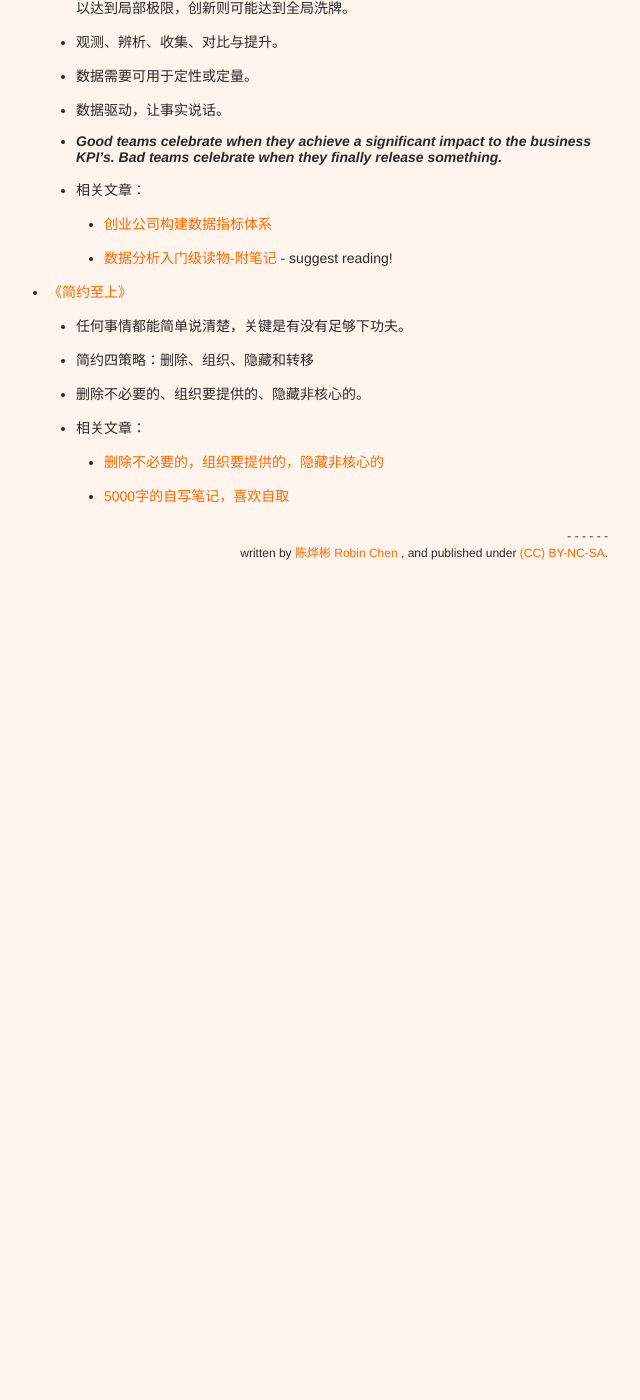
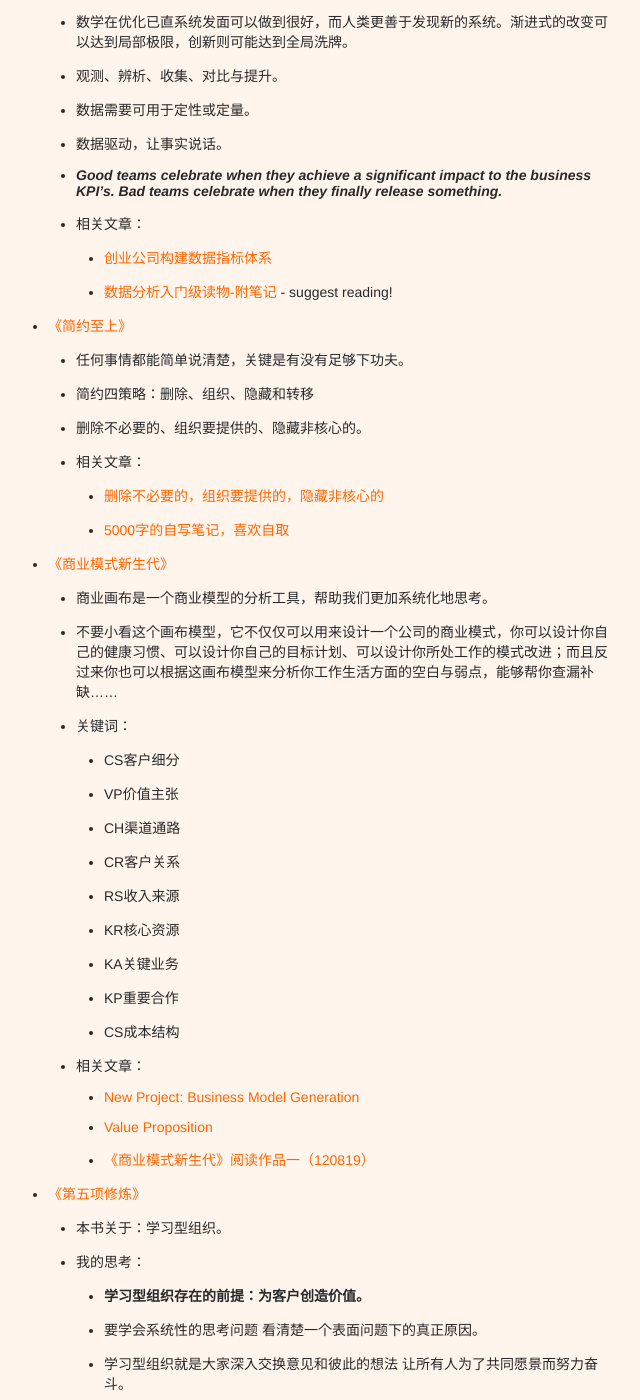
Before and after one commit to xianyuxmu/xianyuxmu.github.io, a Jekyll site: the page built from _posts/2018-02-10-books-fast-reading.md, in a window 1280 px wide and 1400 px high, scrolled down 2454 px. Shown: the whole window, without its empty margins (326-966 px from the left). Built offline with Jekyll 4.4.1, drawn with Linux system fonts in a browser that asks for light colours; comment, search, counter and statistics services are not loaded; before the commit the page ends 3084 px from its top, so only the background shows below that; some of the changed text lies outside the part shown.

Commit message:
《第五项修炼》《商业模式新生代》

```diff
--- a/_posts/2018-02-10-books-fast-reading.md
+++ b/_posts/2018-02-10-books-fast-reading.md
@@ -73,6 +73,7 @@ tags:
 		- 设置数据指标的基本思路和规范。
 		- 数据分析的时候，如何抓住核心指标，同时需要避开那些误区。
 		- 对于各种商业模式进行分模块解读并通过案例解释需要被关注的指标。
+		- 获取用户-->提高活跃度-->提高留存率-->获取营收-->自传播。
 	- 数学在优化已直系统发面可以做到很好，而人类更善于发现新的系统。渐进式的改变可以达到局部极限，创新则可能达到全局洗牌。
 	- 观测、辨析、收集、对比与提升。
 	- 数据需要可用于定性或定量。
@@ -88,3 +89,33 @@ tags:
 	- 相关文章：
 		- [删除不必要的，组织要提供的，隐藏非核心的](https://book.douban.com/review/5209207/)
 		- [5000字的自写笔记，喜欢自取](https://book.douban.com/review/5779187/)
+- [《商业模式新生代》](https://book.douban.com/subject/6718487/)
+	- 商业画布是一个商业模型的分析工具，帮助我们更加系统化地思考。
+	- 不要小看这个画布模型，它不仅仅可以用来设计一个公司的商业模式，你可以设计你自己的健康习惯、可以设计你自己的目标计划、可以设计你所处工作的模式改进；而且反过来你也可以根据这画布模型来分析你工作生活方面的空白与弱点，能够帮你查漏补缺……
+	- 关键词：
+		-  CS客户细分
+		-  VP价值主张
+		-  CH渠道通路
+		-  CR客户关系
+		-  RS收入来源
+		-  KR核心资源
+		-  KA关键业务
+		-  KP重要合作
+		-  CS成本结构
+	- 相关文章：
+		- [New Project: Business Model Generation](http://lloyddangle.com/new-project-business-model-generation/)
+		- [Value Proposition](https://sites.google.com/a/wcastl.org/the-westminster-school-of-business-and-communication/introductiontobusiness/valueproposition)
+		- [《商业模式新生代》阅读作品一（120819）](https://book.douban.com/review/5552997/)
+- [《第五项修炼》](https://book.douban.com/subject/1045862/)
+	- 本书关于：学习型组织。
+	- 我的思考：
+		- **学习型组织存在的前提：为客户创造价值。**
+		- 要学会系统性的思考问题 看清楚一个表面问题下的真正原因。
+		- 学习型组织就是大家深入交换意见和彼此的想法 让所有人为了共同愿景而努力奋斗。
+		- 创立学习型组织的核心就是找到并激发团队的每个人“自我超越”以及对整个系统的好奇心。
+		- 未来的领导者属于那些仆人型、服务型领导，即愿意发自内心的帮助身边的人成长的领导。
+	- 摘要：
+		- 不管做什么事，一旦我们确定自己有正确的答案，并依此行事，那我们就是狂热信徒了。
+		- 系统性的问题：考虑问题要考虑的多元化。
+	- 相关文章：
+		- [《第五项修炼》读书笔记](https://book.douban.com/review/5084281/)
```
